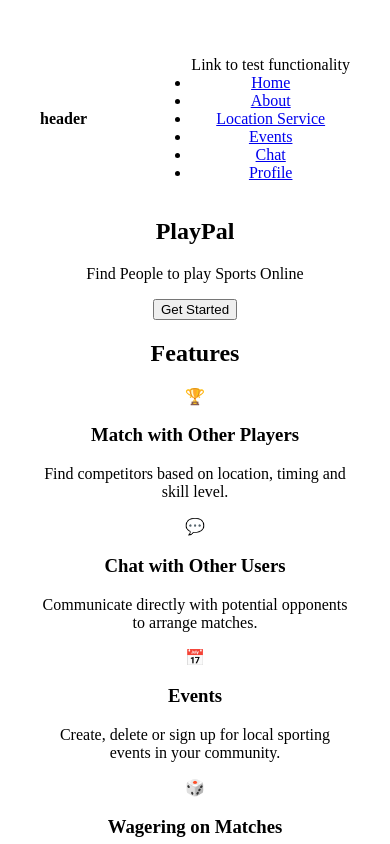
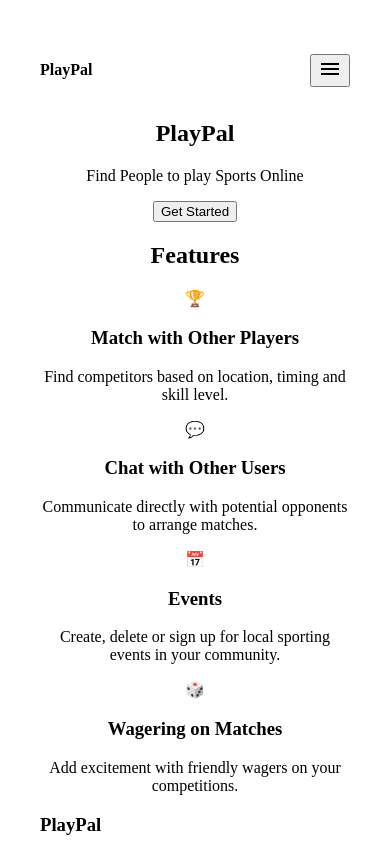
Before and after one commit to BrownieTr/2800-202510-BBY02, a React (Vite) app: page / in a window 390 px wide. Shown: the top 844 px of the page. Built offline with nearby package versions, Linux system fonts and the light colour scheme.

Commit message:
implemented hamburger menu

```diff
--- a/src/components/layout/navbar.jsx
+++ b/src/components/layout/navbar.jsx
@@ -15,15 +15,6 @@ export default function Navbar({iconLeft, iconRight, header = "header"}) {
       <div className="w-10 text-right">
         <ClickableIcons icon={iconRight} />
       </div>
-      <ul>
-        Link to test functionality
-        <li><Link to="/">Home</Link></li>
-        <li><Link to="/about">About</Link></li>
-        <li><Link to="/location">Location Service</Link></li>
-        <li><Link to="/events">Events</Link></li>
-        <li><Link to="/chat">Chat</Link></li>
-        <li><Link to="/profile">Profile</Link></li>
-      </ul>
     </nav>
   );
 }
--- a/src/components/ui/menu.jsx
+++ b/src/components/ui/menu.jsx
@@ -8,7 +8,7 @@ export default function menu({ items }) {
   return (
     <div>
       {items.map((item, index) => (
-        <MenuItem key={index} label={item.label} onClick={item.onClick} />
+        <MenuItem key={index} label={item.label} onClick={item.onClick} to={item.to} />
       ))}
     </div>
   );
--- a/src/components/ui/menuItem.jsx
+++ b/src/components/ui/menuItem.jsx
@@ -1,6 +1,17 @@
 import React from "react";
+import { Link } from "react-router-dom";
 
-export default function menuItem({ label = "label", onClick }) {
+export default function menuItem({ label = "label", onClick, to }) {
+  if (to) {
+    return (
+      <Link to={to} className="no-underline">
+        <div className="flex items-center justify-between px-6 py-2 cursor-pointer">
+          <span className="text-white text-base">{label}</span>
+        </div>
+      </Link>
+    );
+  }
+
   return (
     <div
       className="flex items-center justify-between px-6 py-2 hover:bg-gray-700 cursor-pointer"
--- a/src/pages/landing.jsx
+++ b/src/pages/landing.jsx
@@ -1,14 +1,48 @@
-import React from 'react';
-import Navbar from '../components/layout/navbar';
-import Features from '../sections/features';
-import Footer from '../components/layout/footer';
+import React, { useState } from "react";
+import Navbar from "../components/layout/navbar";
+import Features from "../sections/features";
+import Footer from "../components/layout/footer";
+import Menu from "../components/ui/menu";
+import Button from "../components/ui/button";
 
 export default function Landing() {
+  const menuItems = [
+    { label: "Home", to: "/" },
+    { label: "About", to: "/about" },
+    { label: "Location Services", to: "/location" },
+    { label: "Events", to: "/events" },
+    { label: "Chat", to: "/chat" },
+    { label: "Profile", to: "/profile" },
+  ];
+  const [isMenuOpen, setIsMenuOpen] = useState(false);
+  const toggleMenu = () => {
+    setIsMenuOpen(!isMenuOpen);
+  };
+
   return (
     <div>
       <header>
         <div>
-                    <Navbar brandName='PlayPal' />
+          <Navbar
+            header="PlayPal"
+            iconRight={
+              <Button
+                children={
+                  <svg
+                    xmlns="http://www.w3.org/2000/svg"
+                    height="24px"
+                    viewBox="0 -960 960 960"
+                    width="24px"
+                    fill="#000000"
+                  >
+                    <path d="M120-240v-80h720v80H120Zm0-200v-80h720v80H120Zm0-200v-80h720v80H120Z" />
+                  </svg>
+                }
+                onClick={toggleMenu}
+              />
+            }
+          />
+          {isMenuOpen && <Menu items={menuItems} />}
         </div>
       </header>
 
@@ -20,7 +54,7 @@ export default function Landing() {
         </section>
         <Features />
       </main>
-            <Footer brandName='PlayPal'/>
+      <Footer brandName="PlayPal" />
     </div>
   );
 }
```
Lines whose indentation alone changed are shown as unchanged.
